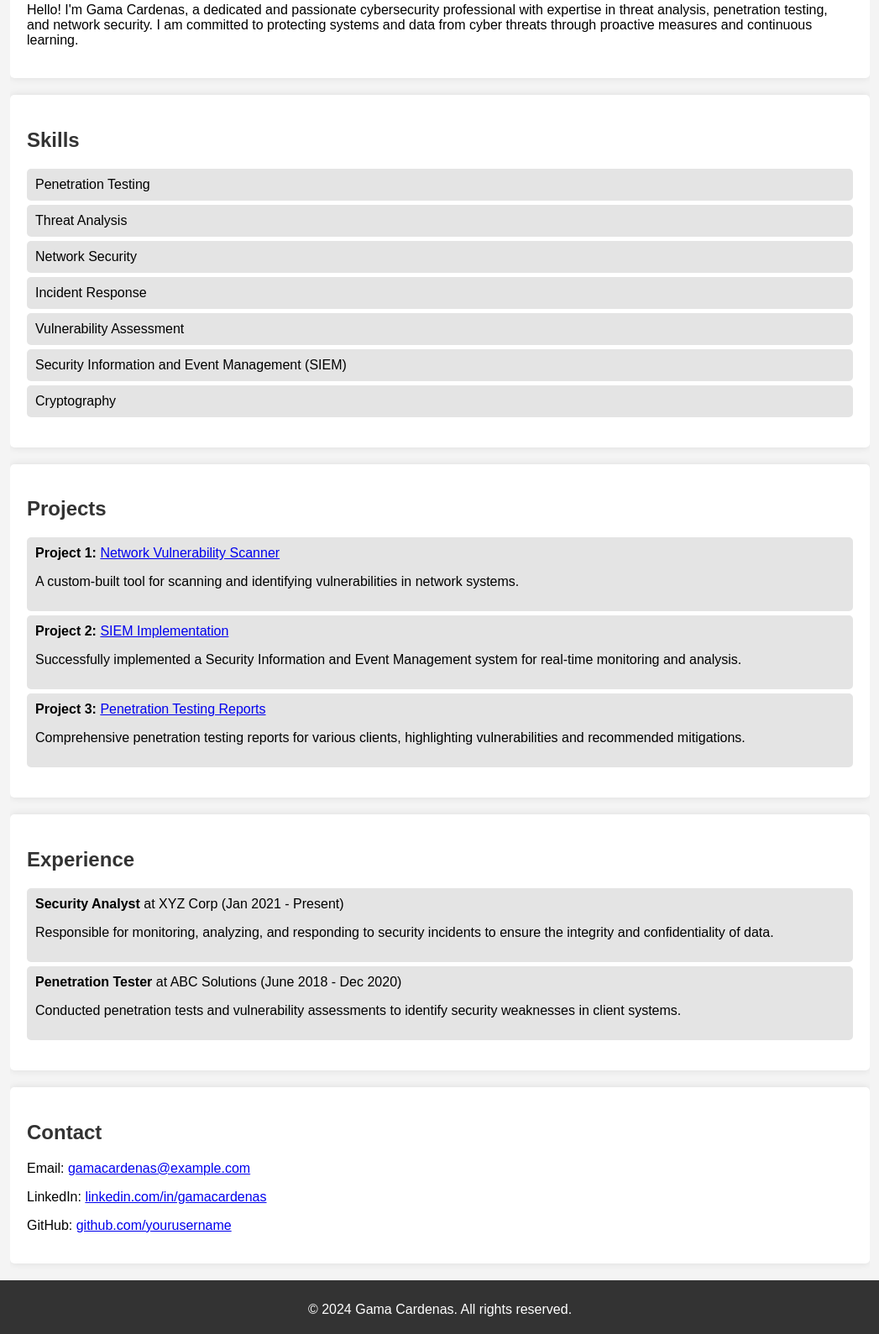
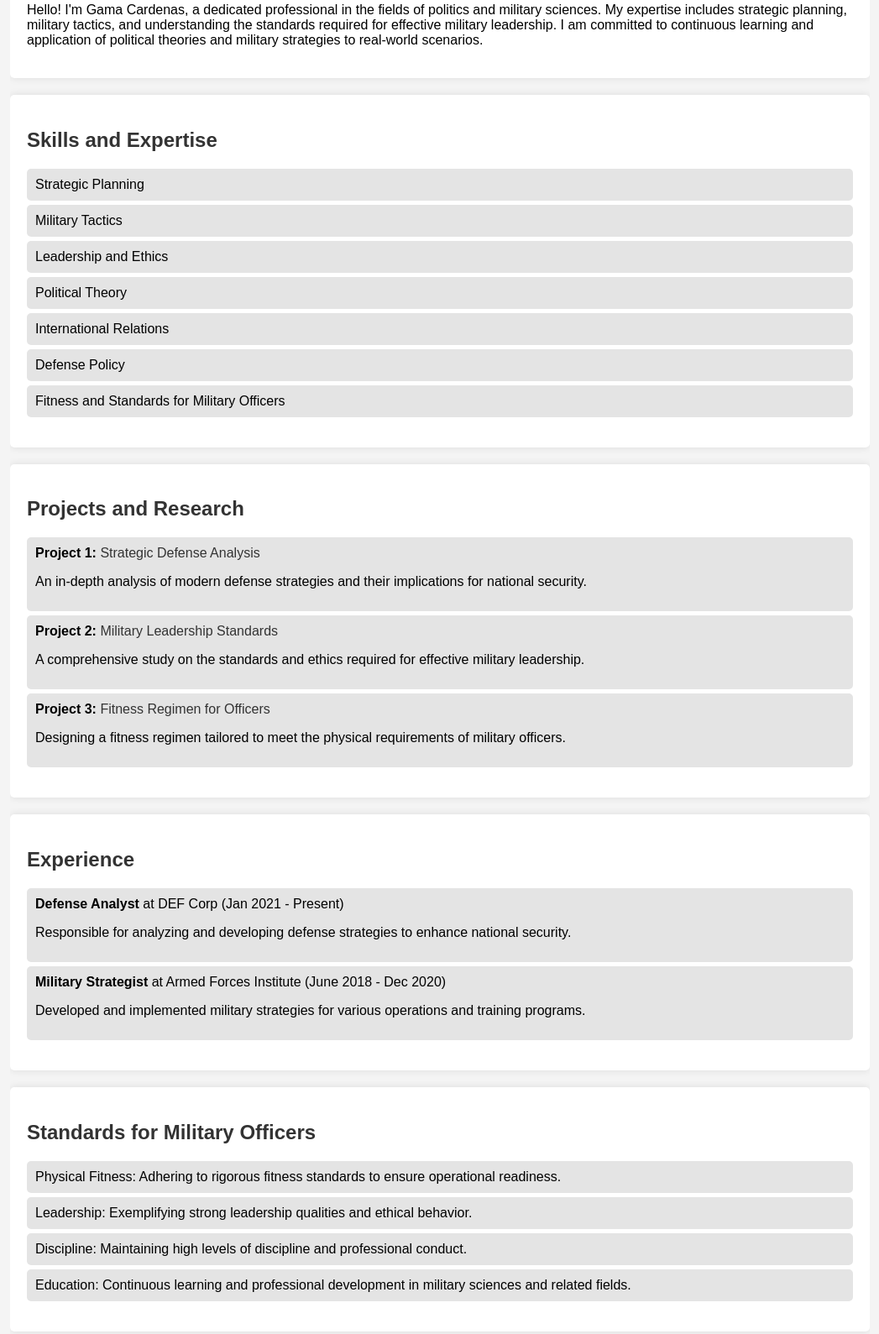
Before and after one commit to gamacardenas/realgamacardenas.github.io, a plain HTML site: page index.html in a window 1280 px wide. Shown: the part 239-1828 px from the top of the page at 84% size, without its empty margins (116-1163 px from the left). Drawn offline with Linux system fonts and the light colour scheme.

Commit message:
Update index.html

```diff
--- a/index.html
+++ b/index.html
@@ -3,7 +3,7 @@
 <head>
     <meta charset="UTF-8">
     <meta name="viewport" content="width=device-width, initial-scale=1.0">
-    <title>Gama Cardenas - Cybersecurity Portfolio</title>
+    <title>Gama Cardenas - Politics and Military Sciences Portfolio</title>
     <style>
         body {
             font-family: Arial, sans-serif;
@@ -48,6 +48,13 @@
             background: #333;
             color: #fff;
         }
+        a {
+            color: #333;
+            text-decoration: none;
+        }
+        a:hover {
+            text-decoration: underline;
+        }
     </style>
 </head>
 <body>
@@ -55,43 +62,43 @@
     <header>
         <div class="container">
             <h1>Gama Cardenas</h1>
-            <p>Cybersecurity Professional</p>
+            <p>Politics and Military Sciences Professional</p>
         </div>
     </header>
 
     <div class="container">
         <section class="section">
             <h2>About Me</h2>
-            <p>Hello! I'm Gama Cardenas, a dedicated and passionate cybersecurity professional with expertise in threat analysis, penetration testing, and network security. I am committed to protecting systems and data from cyber threats through proactive measures and continuous learning.</p>
+            <p>Hello! I'm Gama Cardenas, a dedicated professional in the fields of politics and military sciences. My expertise includes strategic planning, military tactics, and understanding the standards required for effective military leadership. I am committed to continuous learning and application of political theories and military strategies to real-world scenarios.</p>
         </section>
 
         <section class="section">
-            <h2>Skills</h2>
+            <h2>Skills and Expertise</h2>
             <ul>
-                <li>Penetration Testing</li>
-                <li>Threat Analysis</li>
-                <li>Network Security</li>
-                <li>Incident Response</li>
-                <li>Vulnerability Assessment</li>
-                <li>Security Information and Event Management (SIEM)</li>
-                <li>Cryptography</li>
+                <li>Strategic Planning</li>
+                <li>Military Tactics</li>
+                <li>Leadership and Ethics</li>
+                <li>Political Theory</li>
+                <li>International Relations</li>
+                <li>Defense Policy</li>
+                <li>Fitness and Standards for Military Officers</li>
             </ul>
         </section>
 
         <section class="section">
-            <h2>Projects</h2>
+            <h2>Projects and Research</h2>
             <ul>
                 <li>
-                    <strong>Project 1:</strong> <a href="https://github.com/yourusername/project1">Network Vulnerability Scanner</a>
-                    <p>A custom-built tool for scanning and identifying vulnerabilities in network systems.</p>
+                    <strong>Project 1:</strong> <a href="https://github.com/yourusername/project1">Strategic Defense Analysis</a>
+                    <p>An in-depth analysis of modern defense strategies and their implications for national security.</p>
                 </li>
                 <li>
-                    <strong>Project 2:</strong> <a href="https://github.com/yourusername/project2">SIEM Implementation</a>
-                    <p>Successfully implemented a Security Information and Event Management system for real-time monitoring and analysis.</p>
+                    <strong>Project 2:</strong> <a href="https://github.com/yourusername/project2">Military Leadership Standards</a>
+                    <p>A comprehensive study on the standards and ethics required for effective military leadership.</p>
                 </li>
                 <li>
-                    <strong>Project 3:</strong> <a href="https://github.com/yourusername/project3">Penetration Testing Reports</a>
-                    <p>Comprehensive penetration testing reports for various clients, highlighting vulnerabilities and recommended mitigations.</p>
+                    <strong>Project 3:</strong> <a href="https://github.com/yourusername/project3">Fitness Regimen for Officers</a>
+                    <p>Designing a fitness regimen tailored to meet the physical requirements of military officers.</p>
                 </li>
             </ul>
         </section>
@@ -100,13 +107,23 @@
             <h2>Experience</h2>
             <ul>
                 <li>
-                    <strong>Security Analyst</strong> at XYZ Corp (Jan 2021 - Present)
-                    <p>Responsible for monitoring, analyzing, and responding to security incidents to ensure the integrity and confidentiality of data.</p>
+                    <strong>Defense Analyst</strong> at DEF Corp (Jan 2021 - Present)
+                    <p>Responsible for analyzing and developing defense strategies to enhance national security.</p>
                 </li>
                 <li>
-                    <strong>Penetration Tester</strong> at ABC Solutions (June 2018 - Dec 2020)
-                    <p>Conducted penetration tests and vulnerability assessments to identify security weaknesses in client systems.</p>
+                    <strong>Military Strategist</strong> at Armed Forces Institute (June 2018 - Dec 2020)
+                    <p>Developed and implemented military strategies for various operations and training programs.</p>
                 </li>
+            </ul>
+        </section>
+
+        <section class="section">
+            <h2>Standards for Military Officers</h2>
+            <ul>
+                <li>Physical Fitness: Adhering to rigorous fitness standards to ensure operational readiness.</li>
+                <li>Leadership: Exemplifying strong leadership qualities and ethical behavior.</li>
+                <li>Discipline: Maintaining high levels of discipline and professional conduct.</li>
+                <li>Education: Continuous learning and professional development in military sciences and related fields.</li>
             </ul>
         </section>
 
```
